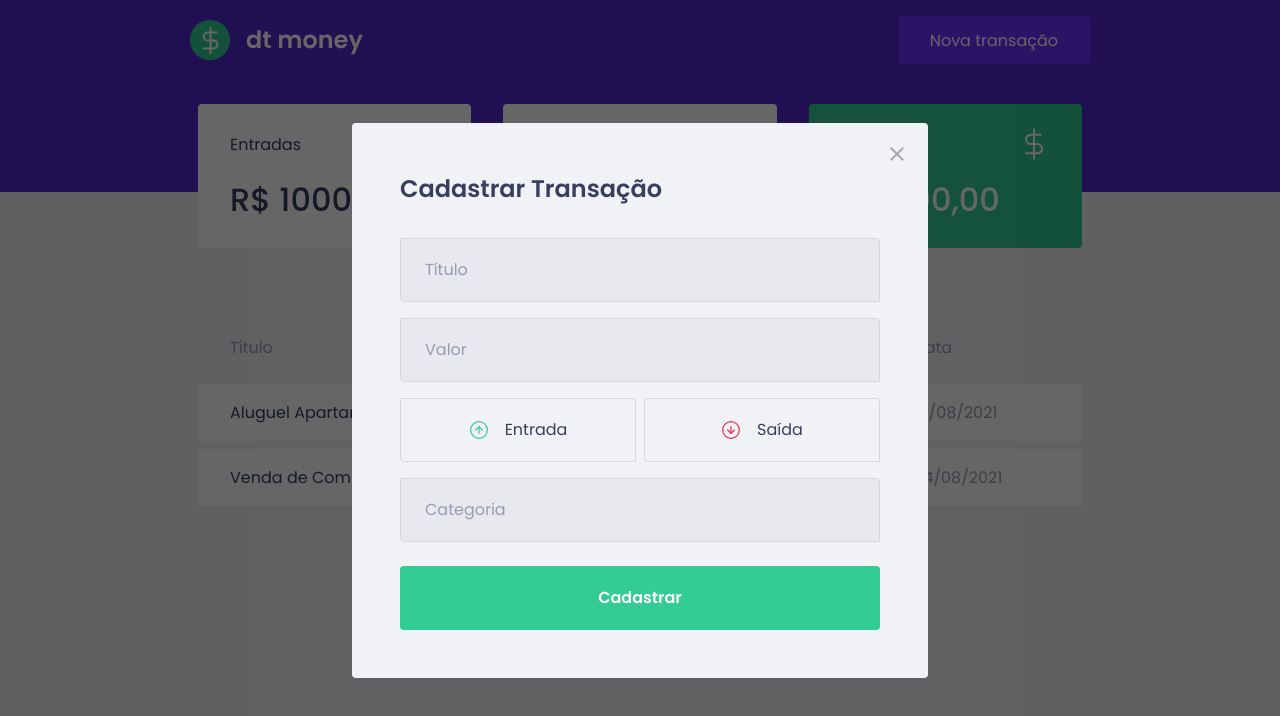
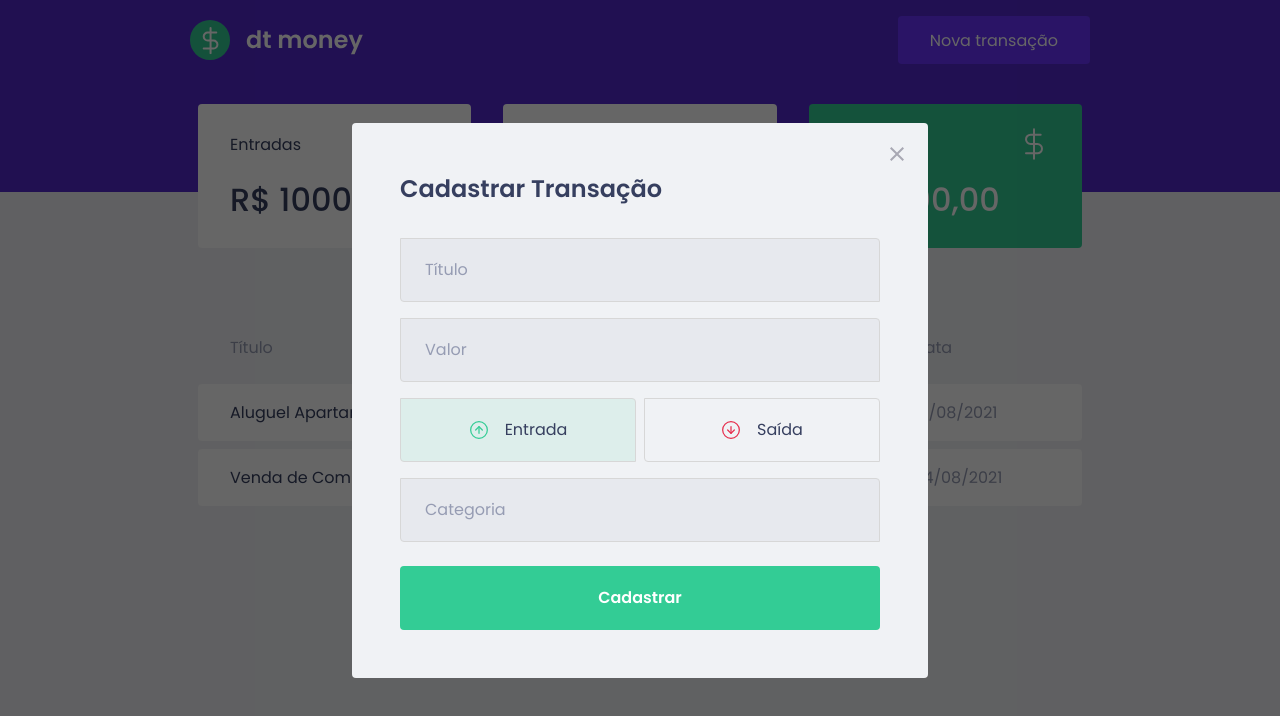
Before and after one commit to jorgepereirajunior/ignite-lesson02-dtmoney, a React (Create React App) app: page / in a window 1280 px wide. Both pictures are taken after a click on the button "Nova transação". Shown: the top 716 px of the page. Built offline with nearby package versions, Linux system fonts and the light colour scheme; no server answers; what miragejs would draw is missing.

Commit message:
:lipstick: :art: :building_construction: feat: Turns buttons into stylized components and add dynamic colors to type buttons

```diff
--- a/src/components/NewTransactionModal/index.tsx
+++ b/src/components/NewTransactionModal/index.tsx
@@ -1,5 +1,6 @@
+import { useState } from 'react'
 import Modal from 'react-modal'
-import { Container, TransactionTypeContainer } from './styles'
+import { Container, TransactionTypeContainer, RadioBox } from './styles'
 
 import closeImg from '../../assets/close.svg'
 import incomeImg from '../../assets/income.svg'
@@ -10,6 +11,7 @@ interface NewTransactionModalProps {
 }
 
 export function NewTransactionModal({ isOpen, onRequestClose }: NewTransactionModalProps) {
+  const [type, setType] = useState('deposit')
   return (
     <Modal
       isOpen={isOpen}
@@ -36,18 +38,24 @@ export function NewTransactionModal({ isOpen, onRequestClose }: NewTransactionMo
         />
 
         <TransactionTypeContainer>
-          <button
+          <RadioBox
             type='button'
+            onClick={() => { setType('deposit') }}
+            isActive={type === 'deposit'}
+            activeColor='green'
           >
             <img src={incomeImg} alt="Entrada" />
             <span>Entrada</span>
-          </button>
-          <button
+          </RadioBox>
+          <RadioBox
             type='button'
+            onClick={() => { setType('withdraw') }}
+            isActive={type === 'withdraw'}
+            activeColor='red'
           >
             <img src={outcomeImg} alt="Saída" />
             <span>Saída</span>
-          </button>
+          </RadioBox>
         </TransactionTypeContainer>
 
         <input
--- a/src/components/NewTransactionModal/styles.ts
+++ b/src/components/NewTransactionModal/styles.ts
@@ -1,5 +1,5 @@
 import styled from "styled-components"
-import { darken } from 'polished'
+import { darken, transparentize } from 'polished'
 
 export const Container = styled.form`
   h2 {
@@ -61,7 +61,21 @@ export const TransactionTypeContainer = styled.div`
   grid-template-columns: repeat(2, 1fr);
   gap: 0.5rem;
 
-  button {
+  button {}
+
+`
+
+interface RadioBoxProps {
+  isActive: boolean
+  activeColor: 'green' | 'red'
+}
+
+const colors = {
+  green: '#33CC95',
+  red: '#E52E40'
+}
+
+export const RadioBox = styled.button<RadioBoxProps>`
   border: 1px solid #d7d7d7;
   border-radius: 0%.25rem;
 
@@ -69,7 +83,10 @@ export const TransactionTypeContainer = styled.div`
   align-items: center;
   justify-content: center;
 
-    background: transparent;
+  background: ${props => props.isActive
+    ? transparentize(0.9, colors[props.activeColor])
+    : 'transparent'
+  };
 
   height: 4rem;
 
@@ -92,11 +109,4 @@ export const TransactionTypeContainer = styled.div`
     font-size: 1rem;
     color: var(--text-title)
   }
-
-  }
-
-
-
-
-
 `
```
Lines whose indentation alone changed are shown as unchanged.
